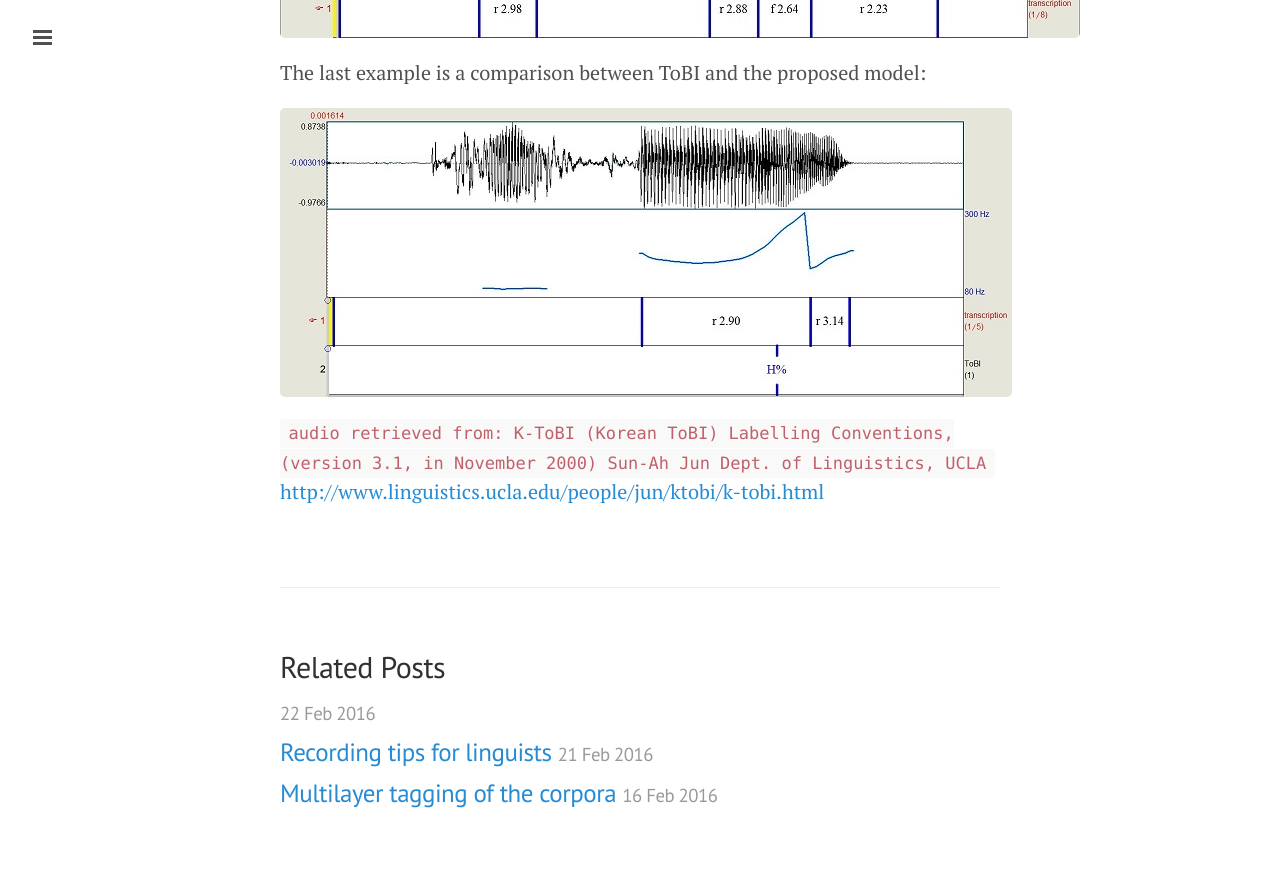
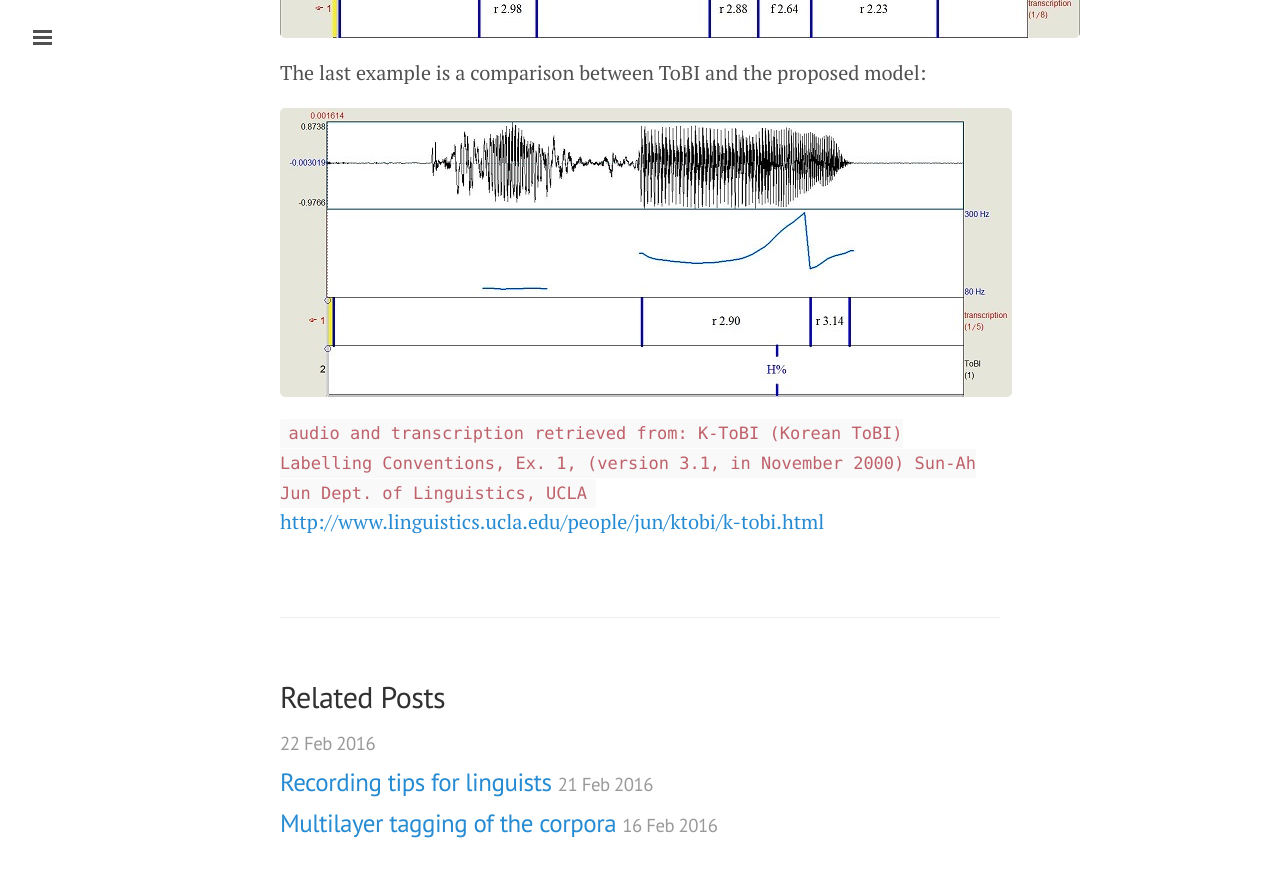
Before and after one commit to adelrblog/adelrblog.github.io, a Jekyll site: the page built from _posts/2016-02-22-capturing-time-frequency-function-pt-ii.markdown, in a window 1280 px wide and 900 px high, scrolled down 2372 px. Shown: the top 877 px of the window. Built offline with Jekyll 4.4.1, drawn with Linux system fonts in a browser that asks for light colours.

Commit message:
Post update: Capturing Time Frequency Function pt II

```diff
--- a/_posts/2016-02-22-capturing-time-frequency-function-pt-ii.markdown
+++ b/_posts/2016-02-22-capturing-time-frequency-function-pt-ii.markdown
@@ -38,7 +38,7 @@ The last example is a comparison between ToBI and the proposed model:
 
 ![pic 1](http://blog.adelr.ir/images/praatkurdi5.JPG)
 
-``audio retrieved from: K-ToBI (Korean ToBI) Labelling Conventions, (version 3.1, in November 2000)
+``audio and transcription retrieved from: K-ToBI (Korean ToBI) Labelling Conventions, Ex. 1, (version 3.1, in November 2000)
 Sun-Ah Jun
 Dept. of Linguistics, UCLA``
 <a href="http://www.linguistics.ucla.edu/people/jun/ktobi/k-tobi.html">http://www.linguistics.ucla.edu/people/jun/ktobi/k-tobi.html</a>
```
